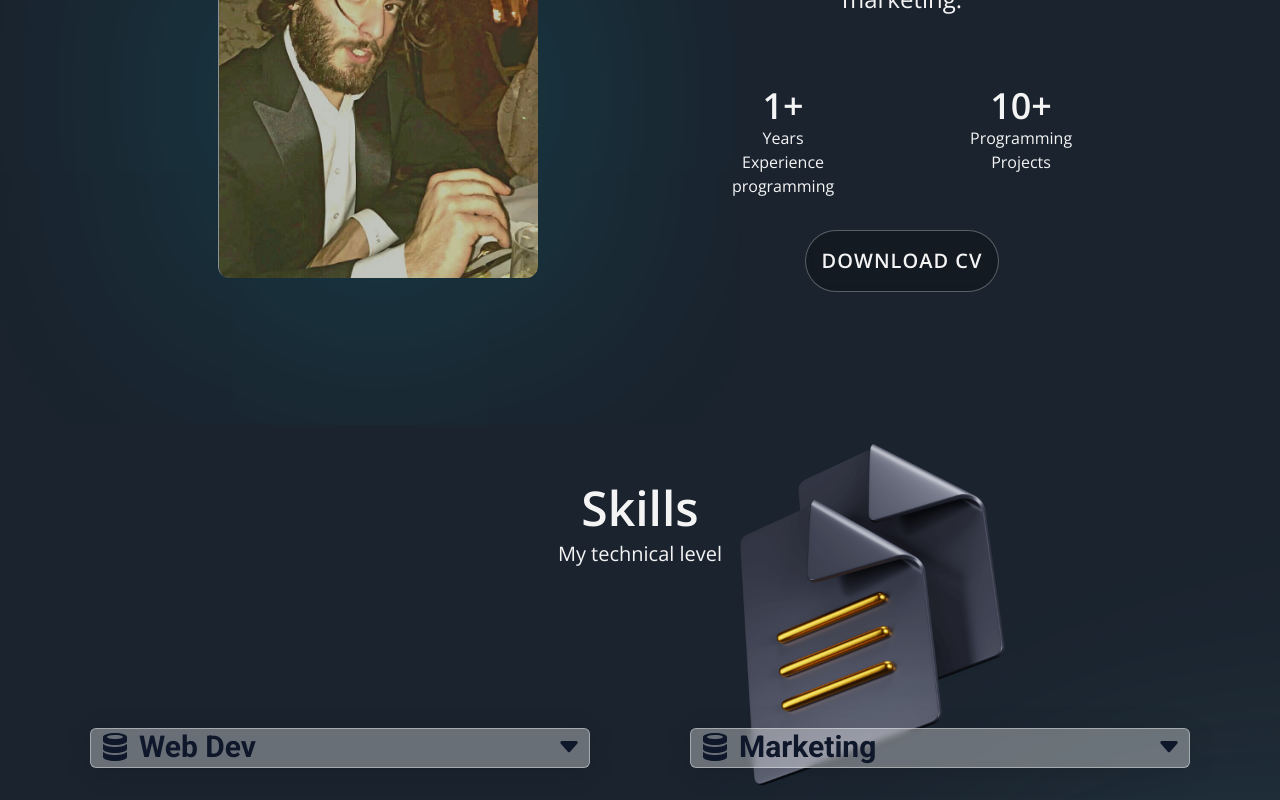
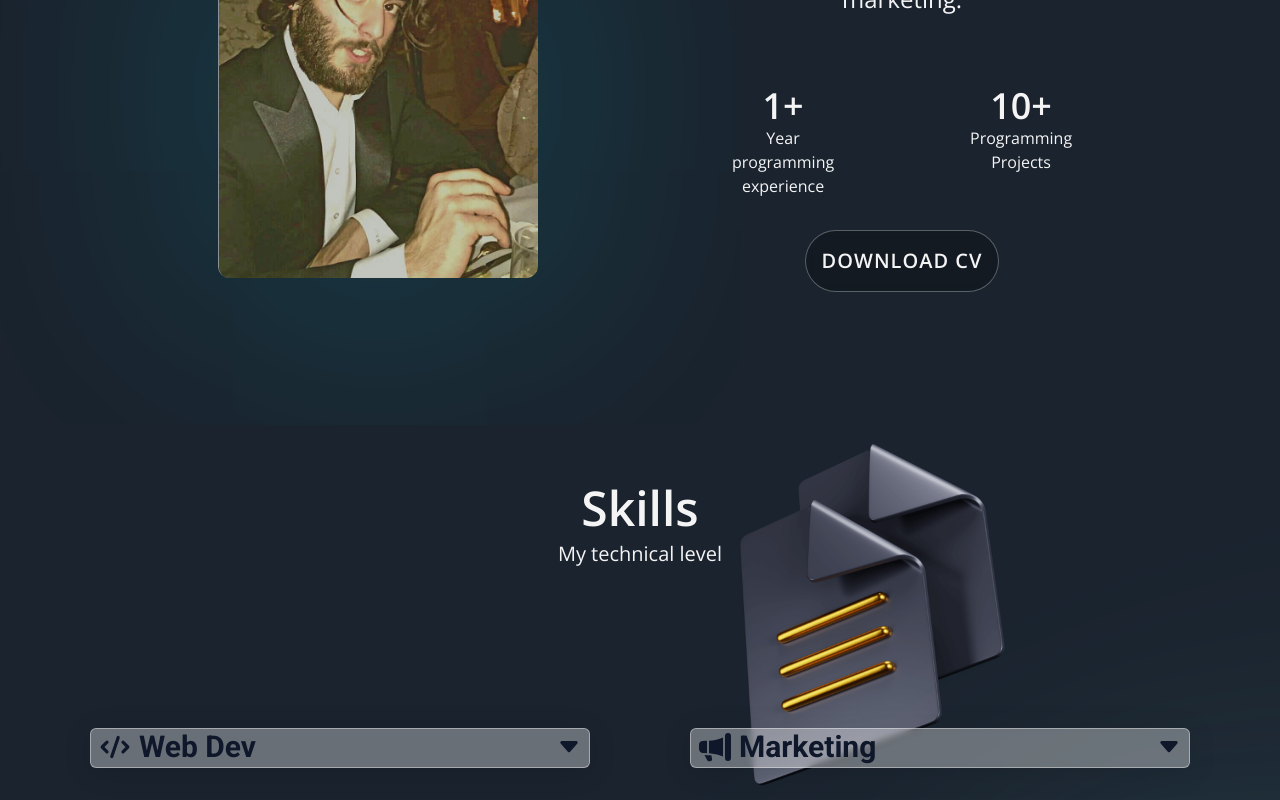
Before and after one commit to GabrielRenard/portfolio, a Next.js app: page / in a window 1280 px wide. Shown: the part 1340-2140 px from the top of the page. Built offline with nearby package versions, Linux system fonts and the light colour scheme.

Commit message:
change icon in card

```diff
--- a/components/Card.jsx
+++ b/components/Card.jsx
@@ -1,6 +1,6 @@
 import { motion } from "framer-motion";
 import { HiCode } from "react-icons/hi";
-import { GoDatabase } from "react-icons/go";
+import { BsMegaphoneFill } from "react-icons/bs";
 import { BsFillCaretDownFill } from "react-icons/bs";
 import { opacityVariant } from "../utils/motion";
 
@@ -19,13 +19,13 @@ const Card = ({ title, id, index, active, handleHover, text }) => {
       {active !== id && (
         <div className="absolute text-center top-0 flex items-center w-full justify-between px-2">
           <div className="flex gap-2 items-center">
-            {id === "frontend" ? (
+            {id === "webdev" ? (
               <span>
                 <HiCode size="2rem" />
               </span>
             ) : (
               <span>
-                <GoDatabase size="2rem" />
+                <BsMegaphoneFill size="2rem" />
               </span>
             )}
             <h1 className="text-2xl lg:text-3xl font-bold">{title}</h1>
@@ -41,10 +41,10 @@ const Card = ({ title, id, index, active, handleHover, text }) => {
           <div className="flex items-center justify-between px-2">
             <div className="flex items-center gap-2 ">
               <span>
-                {id === "frontend" ? (
+                {id === "webdev" ? (
                   <HiCode size="2rem" />
                 ) : (
-                  <GoDatabase size="2rem" />
+                  <BsMegaphoneFill size="2rem" />
                 )}
               </span>
               <h1 className="text-2xl lg:text-3xl font-bold justify-start">
--- a/constants/index.js
+++ b/constants/index.js
@@ -7,7 +7,7 @@ export const skills = [
   {
     id: "marketing",
     title: "Marketing",
-    skills: ["Google Analytics", "SEO Fundamentals", "Digital Marketing Fundamentals"],
+    skills: ["Google Analytics", "Google Tag Manager", "SEO Fundamentals", "Digital Marketing Fundamentals"],
   },
 ];
 
--- a/sections/About.jsx
+++ b/sections/About.jsx
@@ -57,11 +57,11 @@ const About = () => {
                     1+
                   </motion.span>
                   <motion.span variants={textVariant(1.3)}>
-                    Years
-                    <br />
-                    Experience
+                    Year
                     <br />
                     programming
+                    <br />
+                    experience
                   </motion.span>
                 </div>
                 <div className="flex flex-col">
```
